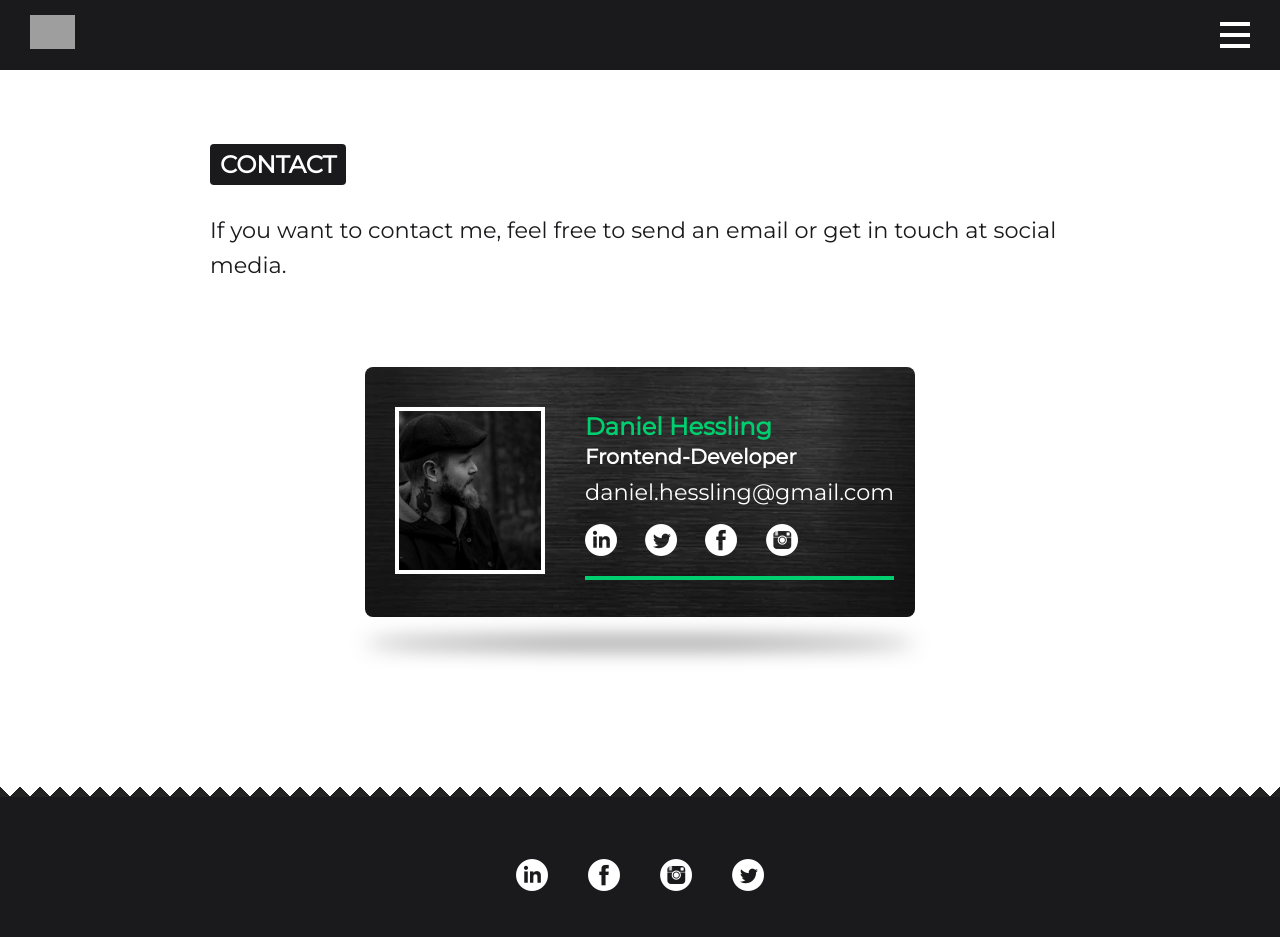
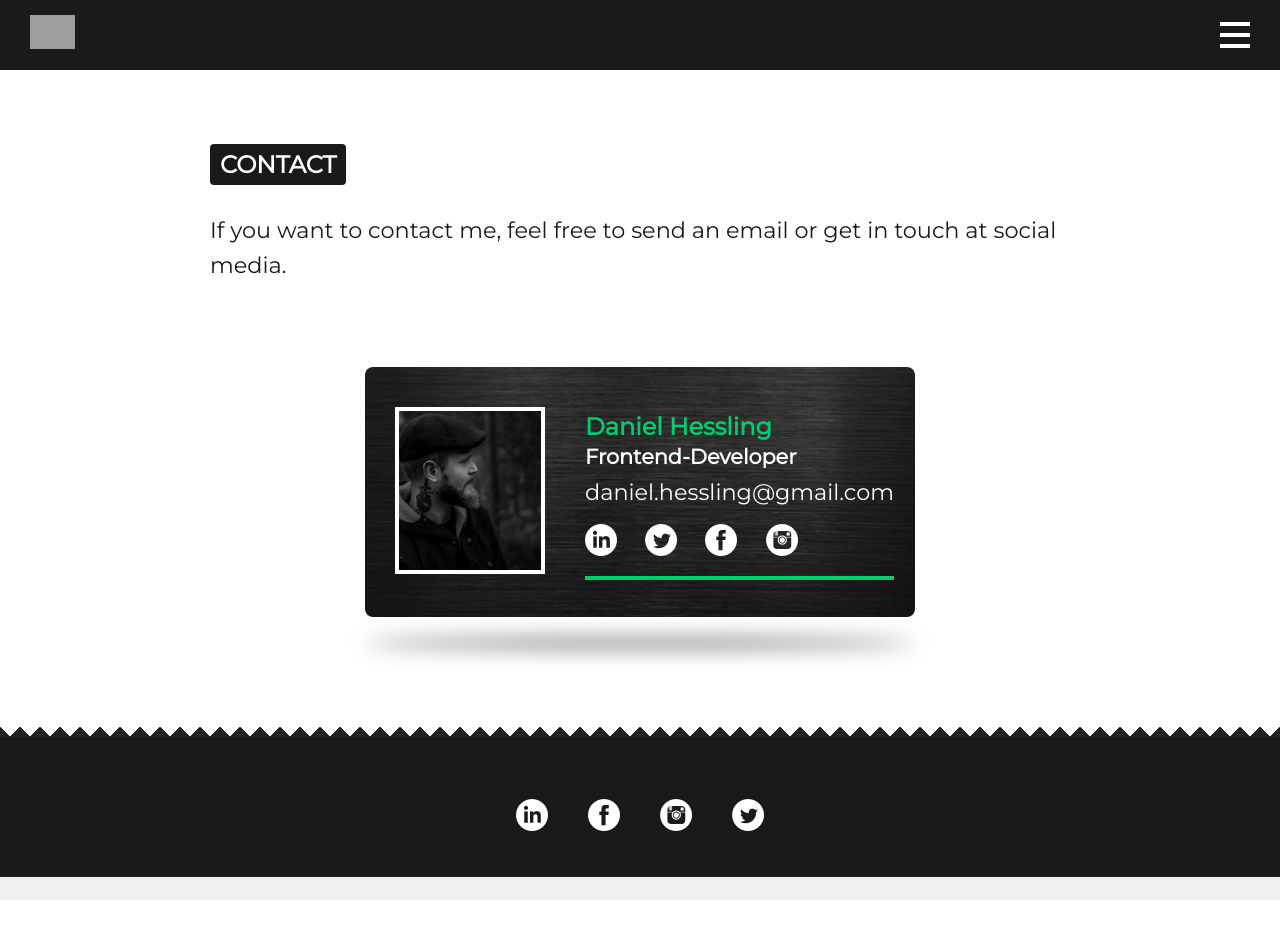
Before and after one commit to dannehess/jekyllportfolio, a Jekyll site: the page built from contact.md, in a window 1280 px wide. Built offline with Jekyll 4.4.1, drawn with Linux system fonts in a browser that asks for light colours; nearby versions of some CDN libraries; after the commit the page ends 900 px from its top, so only the background shows below that; grey boxes are pictures that could not be loaded.

Commit message:
smalllllfixx

```diff
--- a/contact.md
+++ b/contact.md
@@ -57,5 +57,5 @@ contact: true
 </div>
 
 <div class="big-spacer d-none"></div>
-<div class="spacer"></div>
+<div class="big-spacer"></div>
 </section>
```
